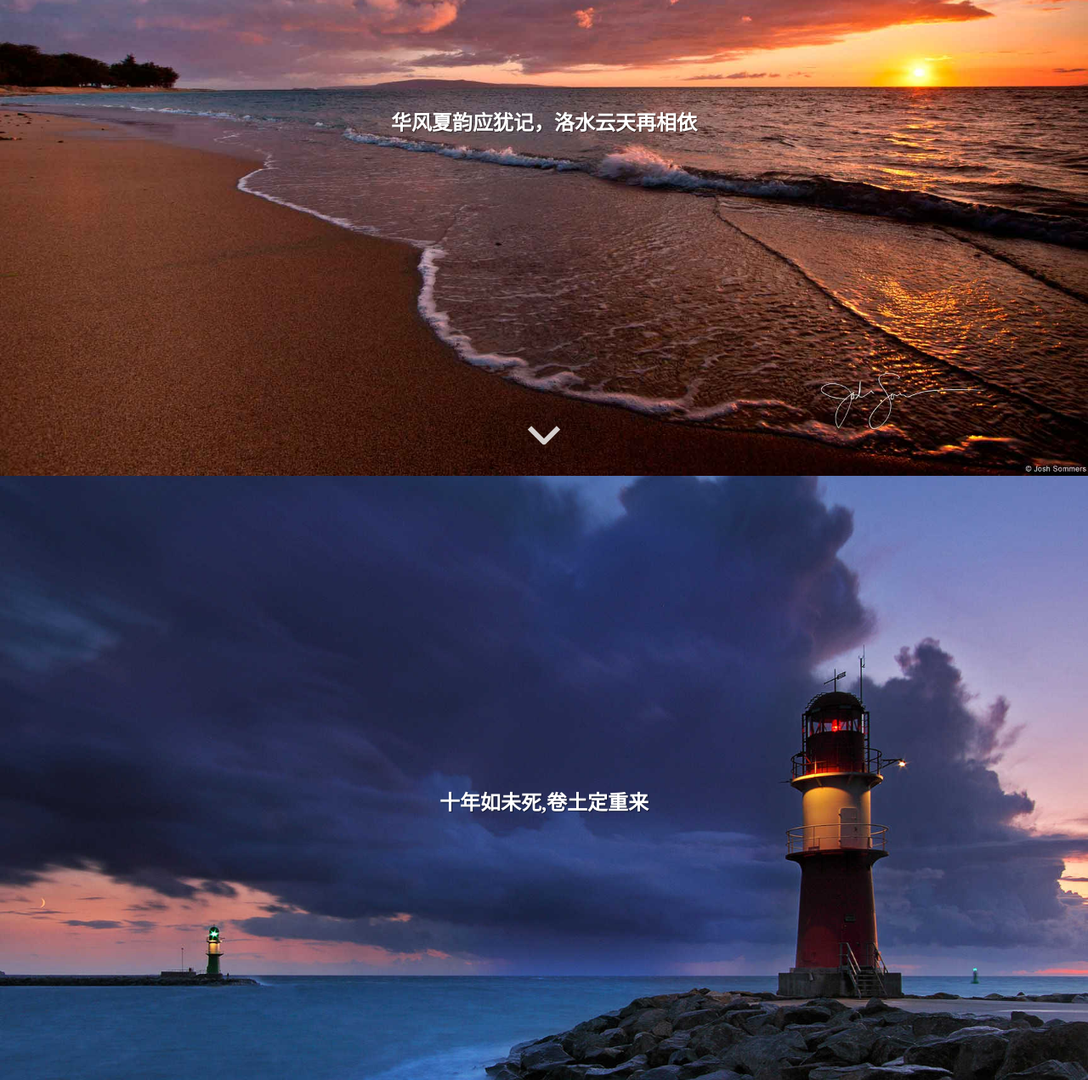
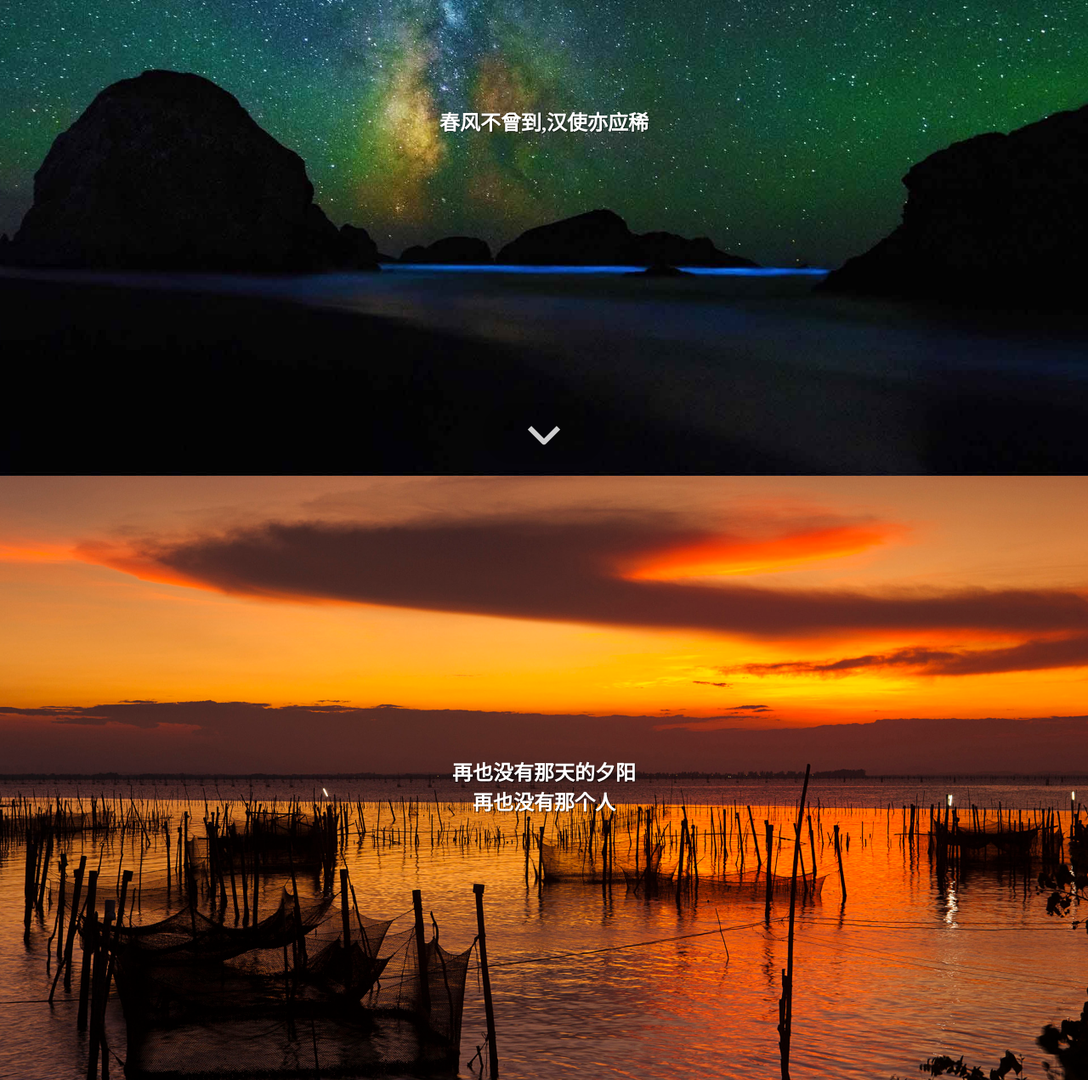
Before and after one commit to alinggo/poem, a plain HTML site: page index.html in a window 1280 px wide. Shown: the part 1040-2311 px from the top of the page at 85% size. Drawn offline with Linux system fonts and the light colour scheme.

Commit message:
2020-06-30

```diff
--- a/index.html
+++ b/index.html
@@ -20,7 +20,7 @@
         </div>
         <div class="cover-inner text-center text-white">
             <h2>
-                <span>君居北海我南海，寄雁传书谢不能<br>桃李春风一杯酒，江湖夜雨十年灯</span>
+                <span>君居北海我南海,寄雁传书谢不能<br>桃李春风一杯酒,江湖夜雨十年灯</span>
             </h2>
         </div>
         <div class="cover-learn-more"><img
@@ -28,7 +28,7 @@
     </div>
 </section>
 
-
+<!--
 
 <section class="cover">
     <div class="cover-frame">
@@ -38,7 +38,7 @@
         </div>
         <div class="cover-inner text-center text-white">
             <h2>
-                <span>华风夏韵应犹记，洛水云天再相依</span>
+                <span>华风夏韵应犹记,洛水云天再相依</span>
             </h2>
         </div>
         <div class="cover-learn-more"><img
@@ -72,13 +72,13 @@
         </div>
         <div class="cover-inner text-center text-white">
             <h2>
-                <span>不经一番寒彻骨，怎得梅花扑鼻香</span>
+                <span>不经一番寒彻骨,怎得梅花扑鼻香</span>
             </h2>
         </div>
         <div class="cover-learn-more"><img
                 src="/poem/image/9BA1D697BC373FD33994F0D7372B1DBE9A3D650BBC982A75D0A35CFC6127518A.png"></div>
     </div>
-</section>
+</section> -->
 
 
 
@@ -90,7 +90,23 @@
         </div>
         <div class="cover-inner text-center text-white">
             <h2>
-                <span>春风不曾到，汉使亦应稀</span>
+                <span>春风不曾到,汉使亦应稀</span>
+            </h2>
+        </div>
+        <div class="cover-learn-more"><img
+                src="/poem/image/9BA1D697BC373FD33994F0D7372B1DBE9A3D650BBC982A75D0A35CFC6127518A.png"></div>
+    </div>
+</section>
+
+<section class="cover">
+    <div class="cover-frame">
+        <div class="bg-box">
+            <img src="/poem/image/0D9E3456C76BB176EDF64C389E3902253F0E147C006D392F1C23B9E65DC273C7.jpg"
+                alt="image frame" />
+        </div>
+        <div class="cover-inner text-center text-white">
+            <h2>
+                <span>再也没有那天的夕阳<br>再也没有那个人</span>
             </h2>
         </div>
         <div class="cover-learn-more"><img
@@ -101,8 +117,7 @@
 
 
 
-
-<section class="cover">
+<!-- <section class="cover">
     <div class="cover-frame">
         <div class="bg-box">
             <img src="/poem/image/9F6676E1248D10A3C41F29798DF78239616747741737CCE28F95937C01866CF3.jpg"
@@ -116,7 +131,7 @@
         <div class="cover-learn-more"><img
                 src="/poem/image/9BA1D697BC373FD33994F0D7372B1DBE9A3D650BBC982A75D0A35CFC6127518A.png"></div>
     </div>
-</section>
+</section> -->
 <div id="content" class="inner">
     <div id="main-col" class="alignleft">
         <div id="wrapper">
@@ -132,7 +147,7 @@
                     <div class="entry">
 
 
-                        <p>
+<!--                         <p>
                             其实我白天晚上都能想到你<br>但是<br>总是感觉自己哪里做得不好<br>脸红了<br>不好<br>矜持了<br>不好<br>你道歉<br>自己会恨不得说一百个对不起<br>我照顾不好任何人的细微情绪<br>好想穿越万里人中再轻点你额头<br>所以小心翼翼这种事情还是我来做吧<br>可以亲你吗<br>就一下
                         </p>
                         <hr>
@@ -147,9 +162,9 @@
                         </p>
                         <hr>
                         <p>
-                            断头今日意如何？创业艰难百战多<br>此去泉台招旧部，旌旗十万斩阎罗
+                            断头今日意如何？创业艰难百战多<br>此去泉台招旧部,旌旗十万斩阎罗
                         </p>
-                        <hr>
+                        <hr> -->
           </div>
         </article>
       </div>
@@ -157,15 +172,6 @@
     <div class="clearfix"></div>
   </div>
     <div id='bg' style="background-image: url('/image/A58E52CD1FF31A8E62F5D8F5F424EB63D03E8CB969481A4657474FEB08AB3DEC.jpg')"></div>
-  <script type="text/javascript">
-function random(min, max) {
-    return Math.round(Math.random() * (max - min)) + min;
-}
-var i=random(1,1250)
-var d=random(0,3)
-var url="/"+d+"/"+i+".jpg"
-document.getElementById("image_frame_pic").src = url;
-</script>
   <footer id="header" class="inner">
     <div class="alignleft">
       <p>
```
Also changed, not shown: image/0D9E3456C76BB176EDF64C389E3902253F0E147C006D392F1C23B9E65DC273C7.jpg (added).
